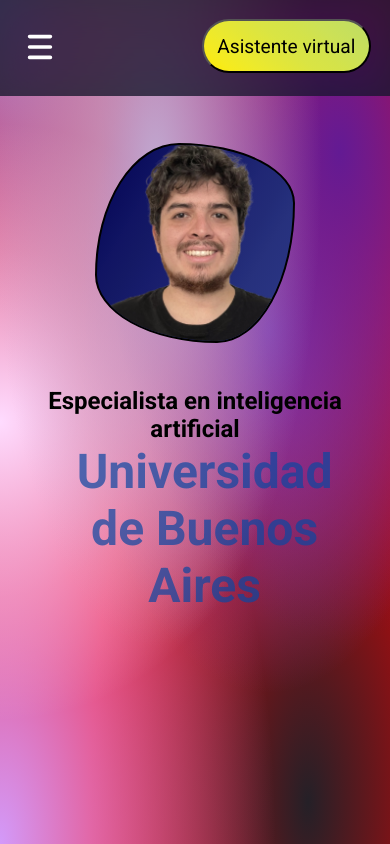
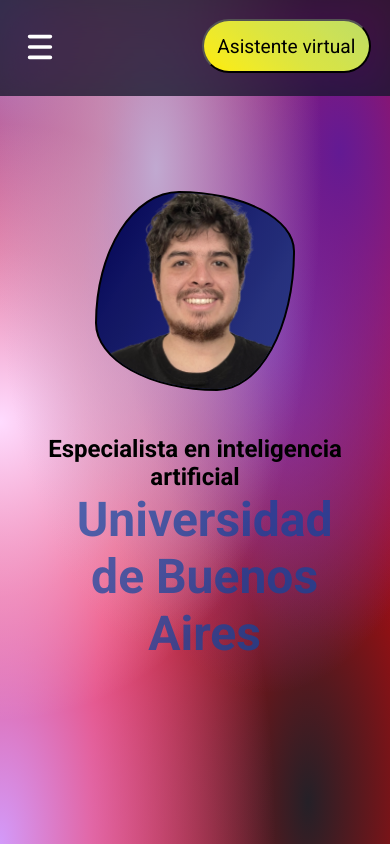
Before and after one commit to Joaquin-Quiroz-Gajardo/Portafolio, a React (Create React App) app: page / in a window 390 px wide. Shown: the top 844 px of the page. Built offline with nearby package versions, Linux system fonts and the light colour scheme.

Commit message:
todo responsivo

```diff
--- a/src/App.css
+++ b/src/App.css
@@ -107,6 +107,7 @@
   visibility: hidden;
  }
  ul.navbar-ul.display-nav-links{
+  padding-top: 3em;
   visibility: visible;
   display: flex;
   flex-direction: column;
@@ -361,6 +362,12 @@
   width: 200px;
   filter: sepia(0.2);
 
+}
+
+@media (max-width: 450px) {
+  img.perfil{
+  margin-top: 6em;
+}
 }
 
 
@@ -771,11 +778,13 @@
   margin: 2em;
 }
 
-/* @media (max-width: 852px) {
+@media (max-width: 372px) {
   div.habilidades div{
-  width: calc(100% - 4em);
+  width: 100% ;
+  /* padding: 0; */
+  margin: 2em auto 2em auto;
 }
-} */
+}
 
 div.habilidades div li{
   font-size: 1.3em;
```
